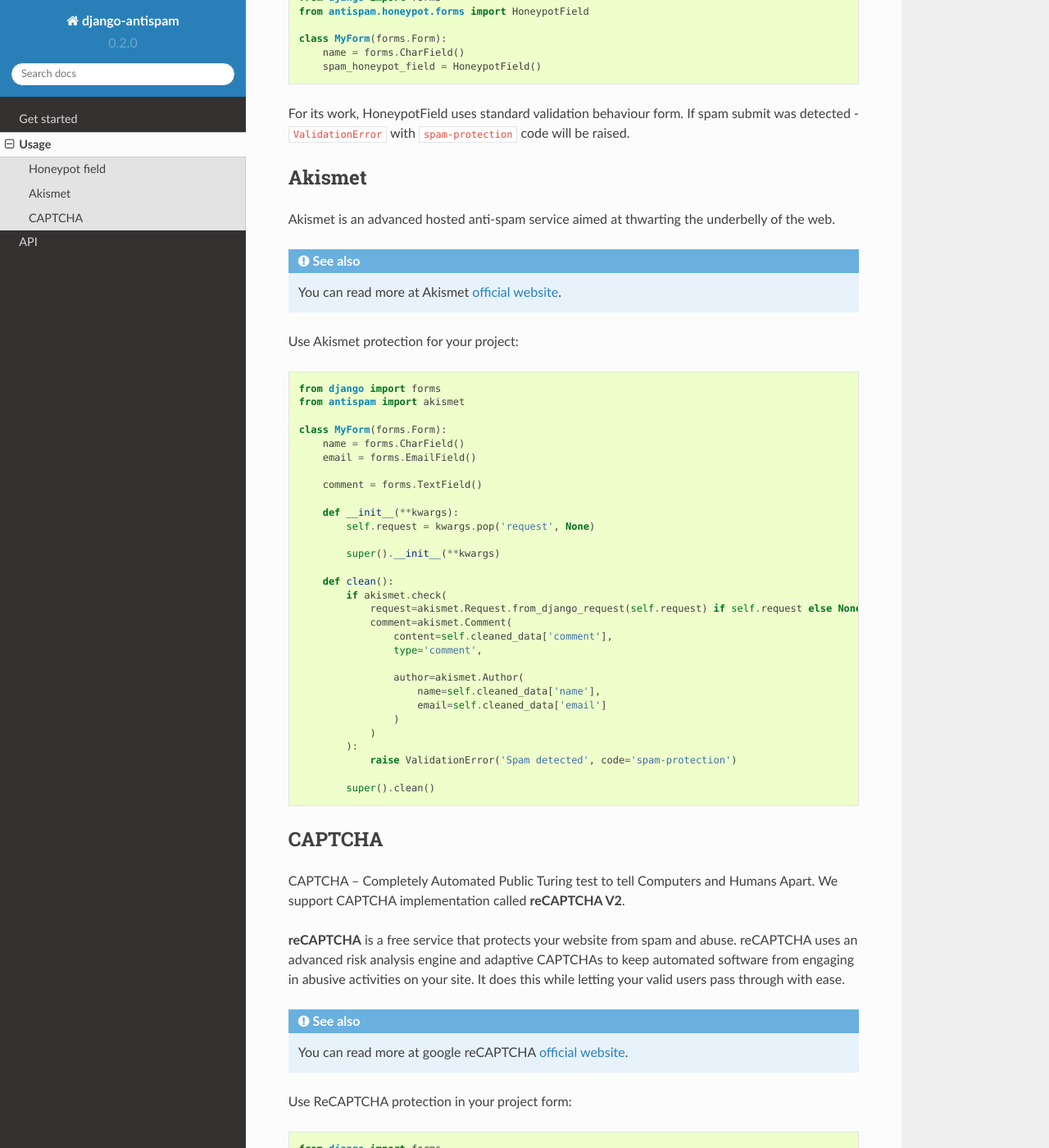
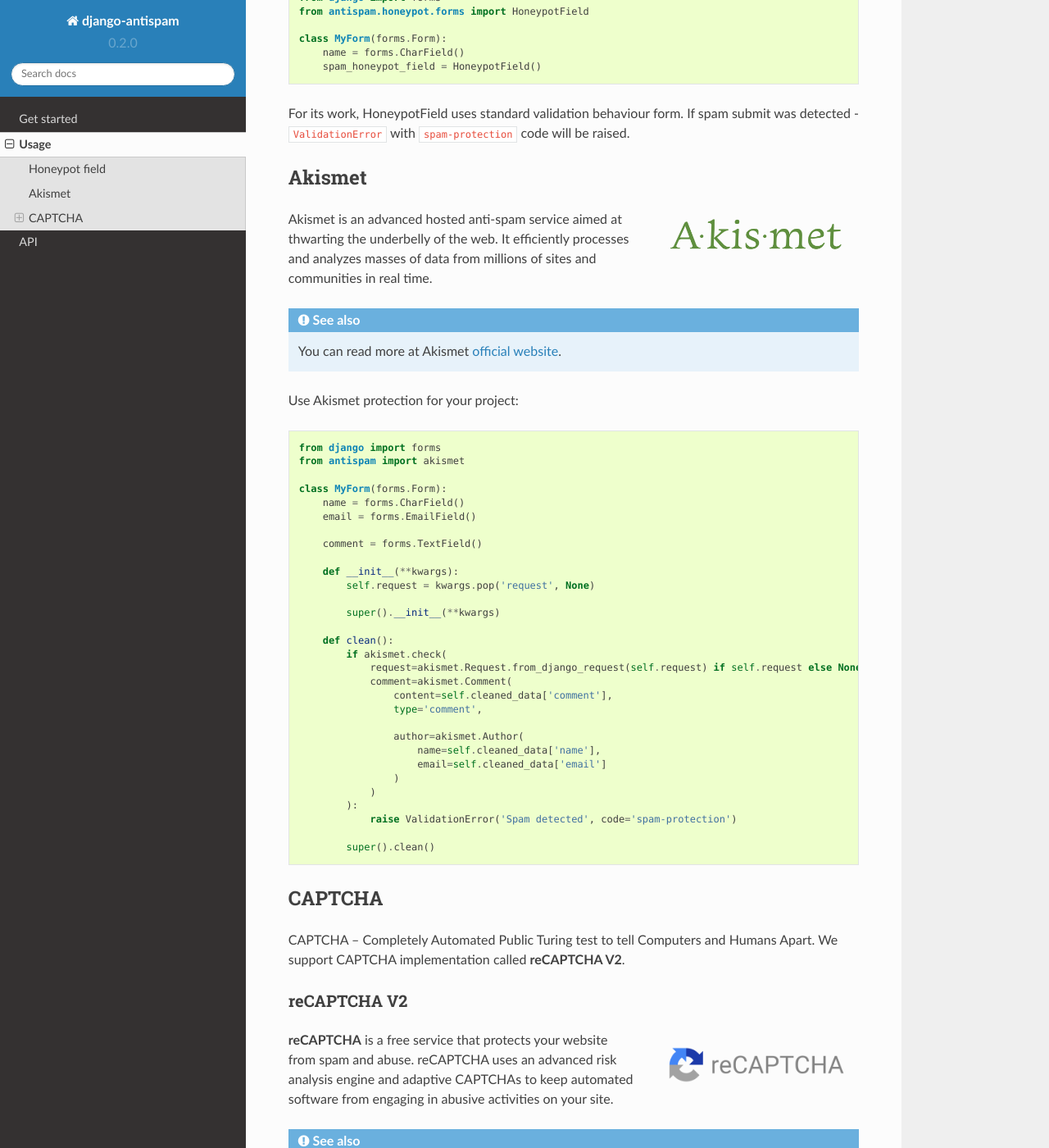
Before and after one commit to mixkorshun/django-antispam, a Sphinx documentation site: the page built from docs/usage.rst, in a window 1280 px wide and 1400 px high, scrolled down 461 px. Shown: the whole window at 82% size. Built offline with Sphinx 7.4.7 and the Read the Docs theme 2.0.0, drawn with Linux system fonts in a browser that asks for light colours.

Commit message:
add akismet and recaptcha logos to docs

```diff
--- a/docs/usage.rst
+++ b/docs/usage.rst
@@ -28,8 +28,13 @@
 
 Akismet
 -------
+.. image:: images/akismet.png
+   :align: right
+   :alt: Akismet logo
+   :width: 250
 
 Akismet is an advanced hosted anti-spam service aimed at thwarting the underbelly of the web.
+It efficiently processes and analyzes masses of data from millions of sites and communities in real time.
 
 .. seealso:: You can read more at Akismet `official website <https://akismet.com/>`_.
 
@@ -71,12 +76,20 @@
 
 CAPTCHA
 -------
+
 CAPTCHA – Completely Automated Public Turing test to tell Computers and Humans Apart. We support CAPTCHA implementation
 called **reCAPTCHA V2**.
 
+reCAPTCHA V2
+~~~~~~~~~~~~
+
+.. image:: images/recaptcha.png
+   :align: right
+   :alt: reCAPTCHA v2
+   :width: 250
+
 **reCAPTCHA** is a free service that protects your website from spam and abuse. reCAPTCHA uses an advanced risk analysis engine
 and adaptive CAPTCHAs to keep automated software from engaging in abusive activities on your site.
-It does this while letting your valid users pass through with ease.
 
 .. seealso:: You can read more at google reCAPTCHA `official website <https://www.google.com/recaptcha>`_.
 
```
Also changed, not shown: docs/images/akismet.png (added), docs/images/recaptcha.png (added).
